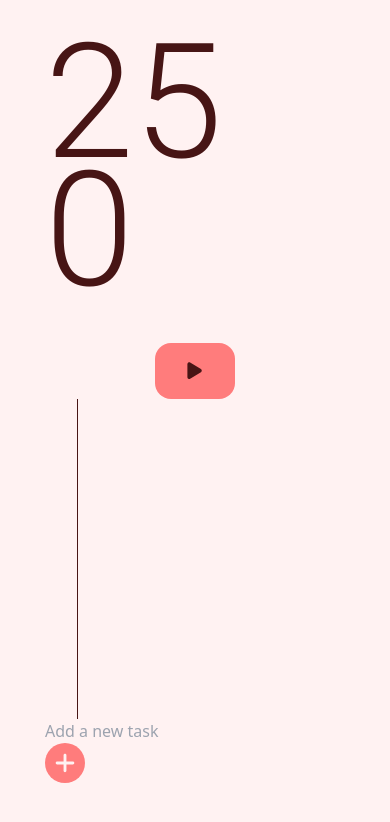
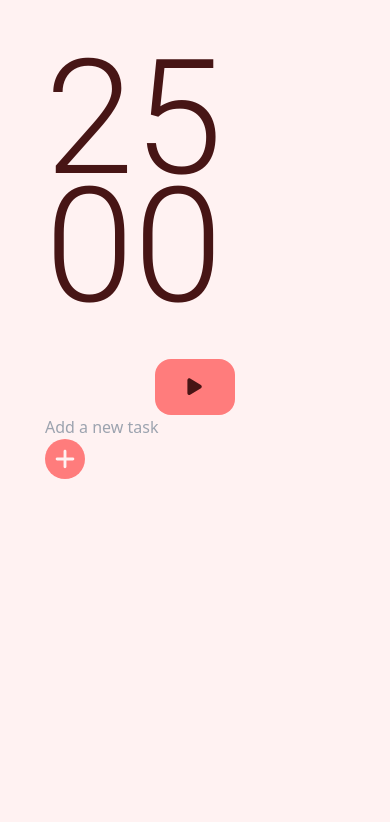
Before and after one commit to ismylsmylv/Pomo, an Angular app: page / in a window 390 px wide. Shown: the top 822 px of the page. Built offline with nearby package versions, Linux system fonts and the light colour scheme.

Commit message:
style: responsive updated

```diff
--- a/src/app/app.component.html
+++ b/src/app/app.component.html
@@ -11,7 +11,7 @@
 <main class="main">
   <!-- <app-switch (sectionChange)="setSection($event)" [section]="section"></app-switch> -->
 
-  <div class="flex gap-10 justify-between items-start">
+  <div class="flex flex-wrap gap-10 justify-center items-start">
     <div>
       <app-time [section]="section" [control]="currentControl"></app-time>
       <app-controls (controlChange)="onControlChange($event)"></app-controls>
--- a/src/app/app.component.scss
+++ b/src/app/app.component.scss
@@ -7,6 +7,7 @@ main {
   justify-content: center;
   flex-direction: column;
   margin-top: 10%;
+  padding: 1rem;
 }
 
 .line {
@@ -15,3 +16,9 @@ main {
   width: 1px;
   background-color: $main;
 }
+
+@media (max-width:1000px) {
+  .line {
+    display: none;
+  }
+}
--- a/src/app/time/time.component.html
+++ b/src/app/time/time.component.html
@@ -1,4 +1,4 @@
 <section>
   <div class="digit minutes">{{ getTimeParts().minutes }}</div>
-  <div class="digit seconds">{{ getTimeParts().seconds}}</div>
+  <div class="digit seconds">{{ getTimeParts().seconds===0?'00':getTimeParts().seconds}}</div>
 </section>
```
